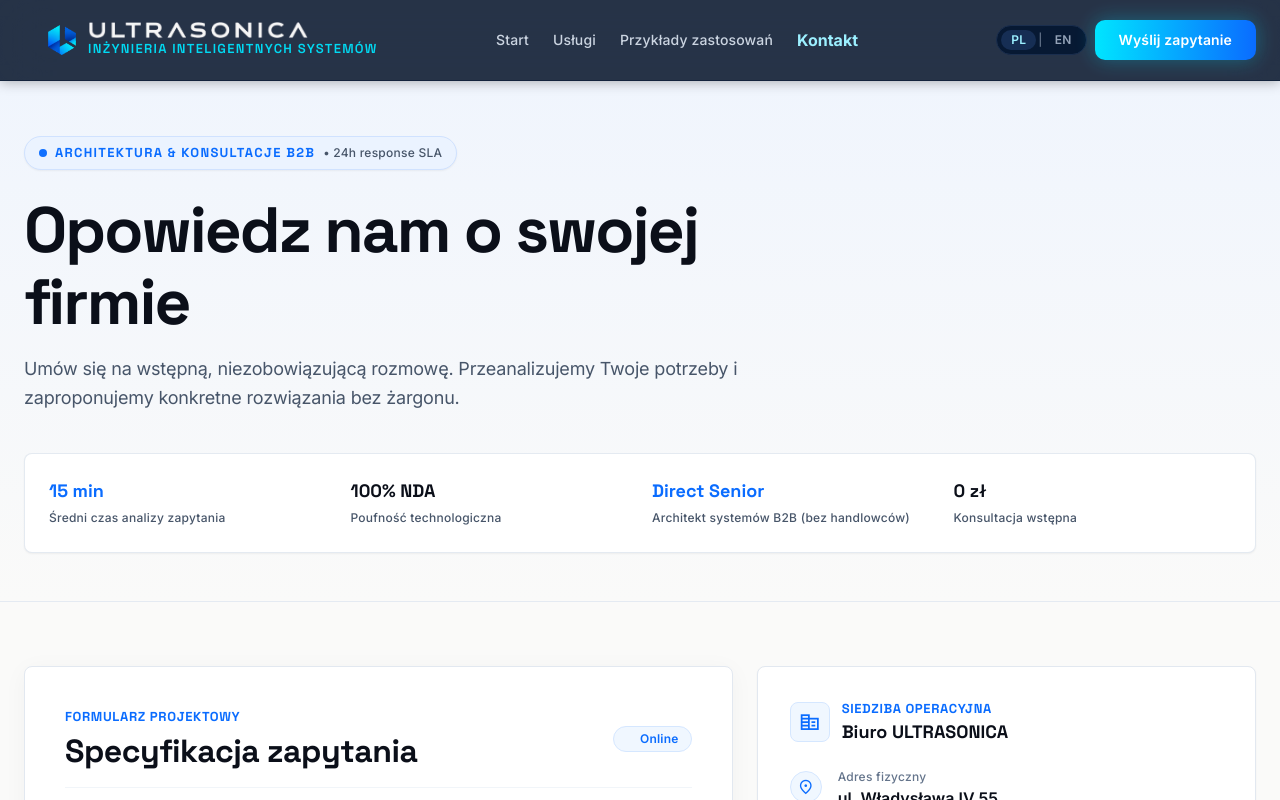
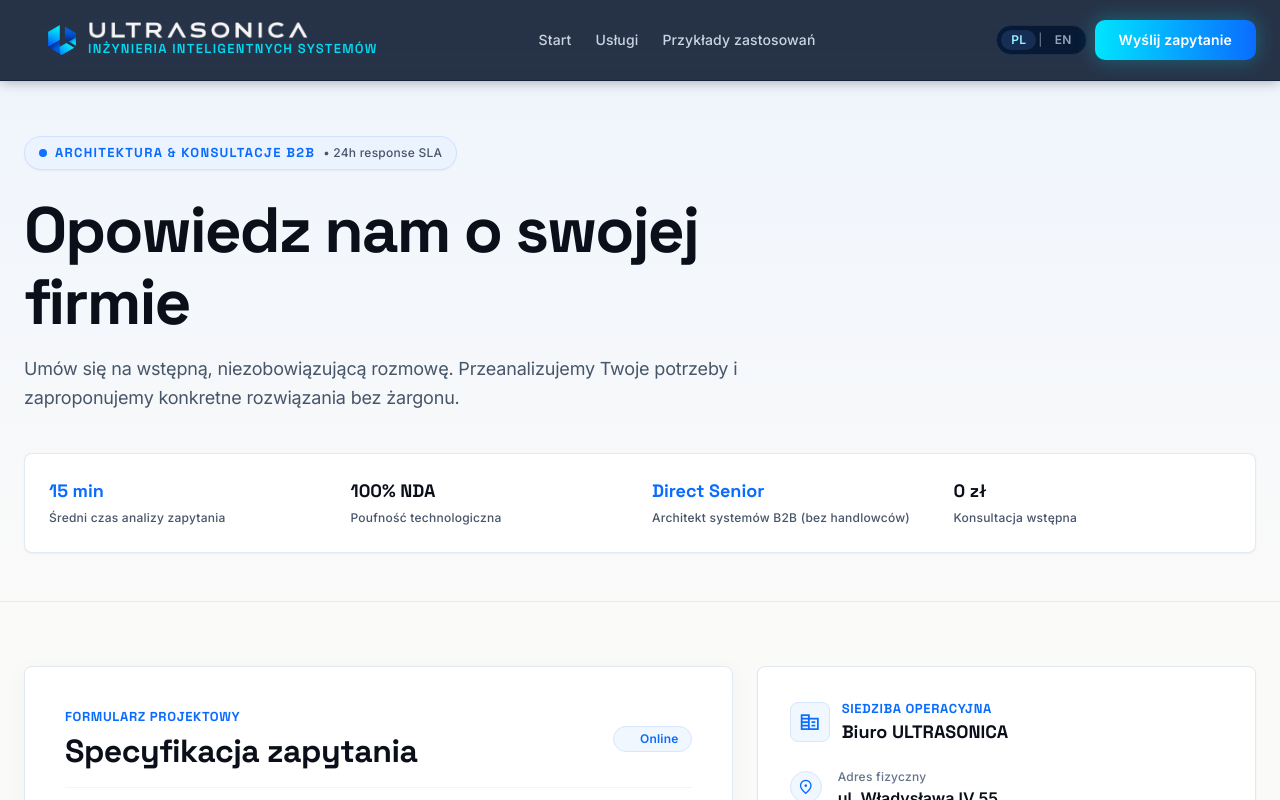
Before and after one commit to IT2021db/ULTRASONICA, a React (Vite) app: page /contact in a window 1280 px wide. Shown: the top 800 px of the page. Built offline with nearby package versions, Linux system fonts and the light colour scheme.

Commit message:
chore: temporarily hide contact navigation and CTA

```diff
--- a/src/components/layout/Header.tsx
+++ b/src/components/layout/Header.tsx
@@ -11,7 +11,7 @@ export const Header: React.FC = () => {
     { name: t.navigation.home, path: "/" },
     { name: t.navigation.services, path: "/services" },
     { name: t.navigation.projects, path: "/projects" },
-    { name: t.navigation.contact, path: "/contact" },
+   // { name: t.navigation.contact, path: "/contact" },
   ];
 
   const contactLabel = t.navigation.contactButton;
```
